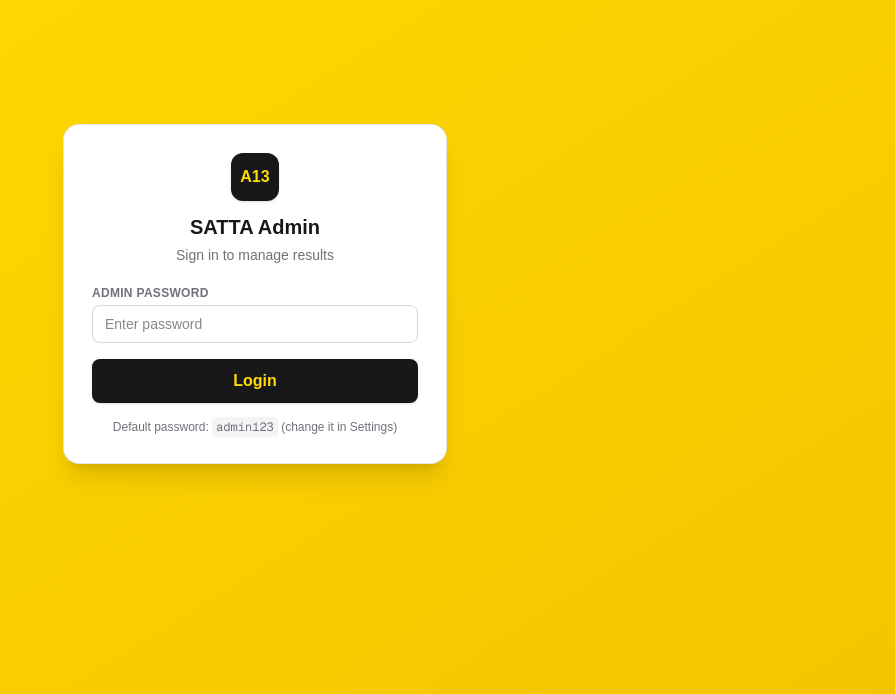
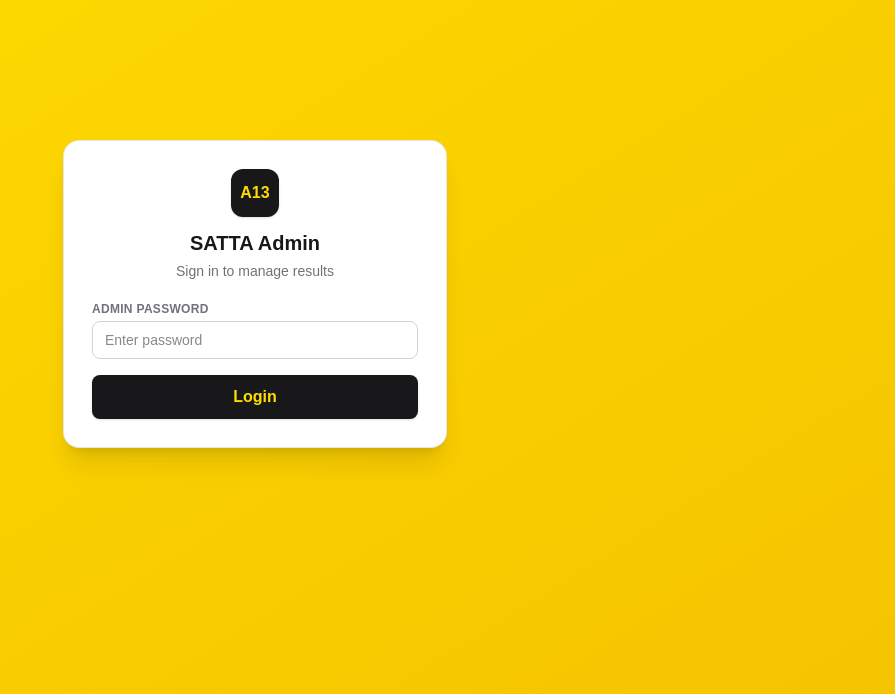
Before and after one commit to a13satta-stack/a13, a Next.js app: page /admin/login in a window 1280 px wide. Shown: the part 106-800 px from the top of the page, without its empty margins (385-1280 px from the left). Built offline with nearby package versions, Linux system fonts and the light colour scheme; no server answers.

Commit message:
Stop advertising the default admin password on the login page
The login form printed "Default password: admin123" to anyone who loaded
/admin/login, which is a working credential on any install where it was never
changed in Settings.

```diff
--- a/app/admin/login/LoginForm.tsx
+++ b/app/admin/login/LoginForm.tsx
@@ -5,7 +5,6 @@
 
 export default function LoginForm() {
   const [state, action, pending] = useActionState(loginAction, {});
-
   return (
     <form action={action} className="space-y-4">
       <div>
@@ -29,10 +28,10 @@
       >
         {pending ? "Signing in…" : "Login"}
       </button>
-      <p className="text-center text-xs text-zinc-500">
+      {/* <p className="text-center text-xs text-zinc-500">
         Default password: <code className="rounded bg-zinc-100 px-1 py-0.5">admin123</code> (change
         it in Settings)
-      </p>
+      </p> */}
     </form>
   );
 }
```
